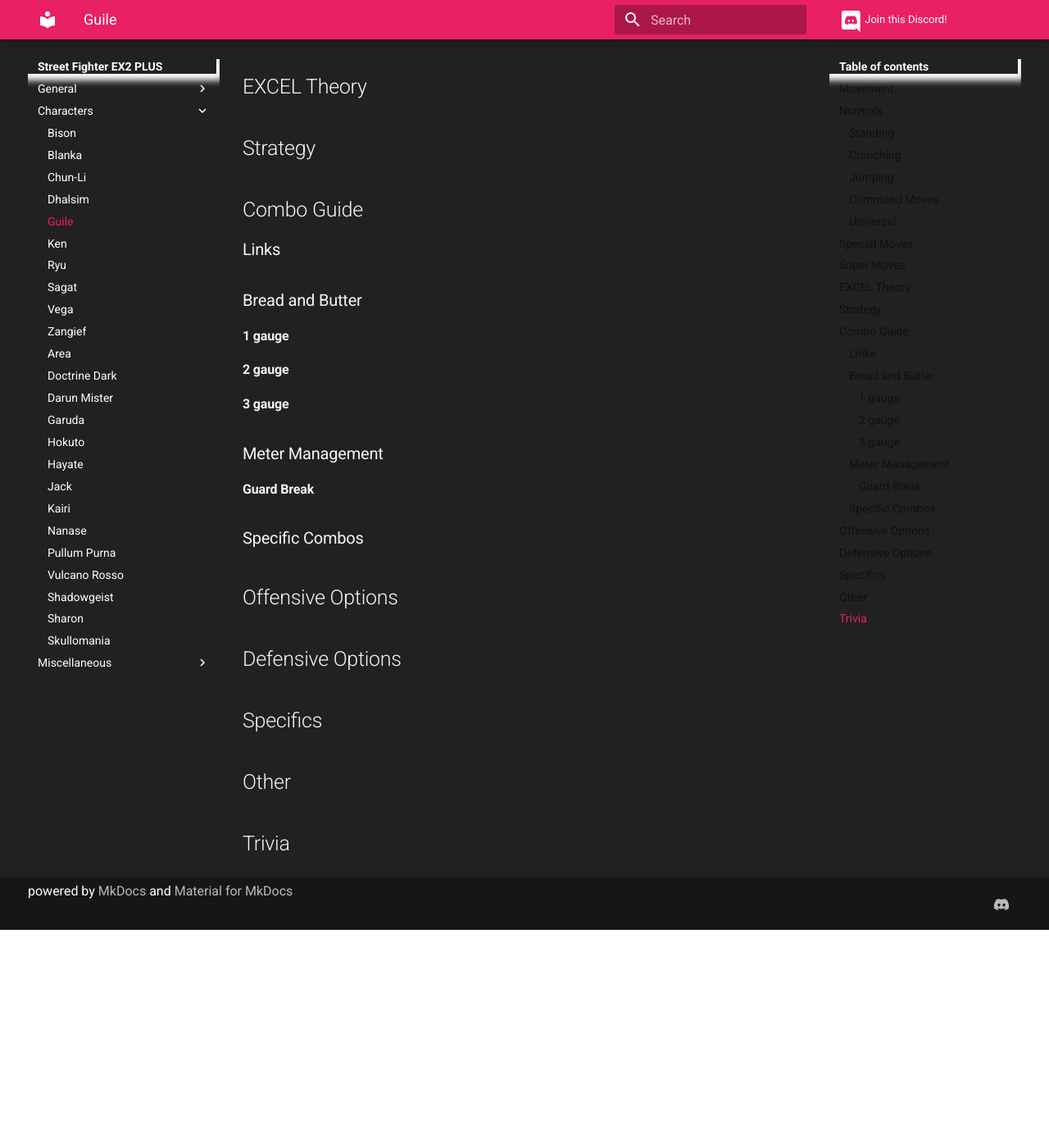
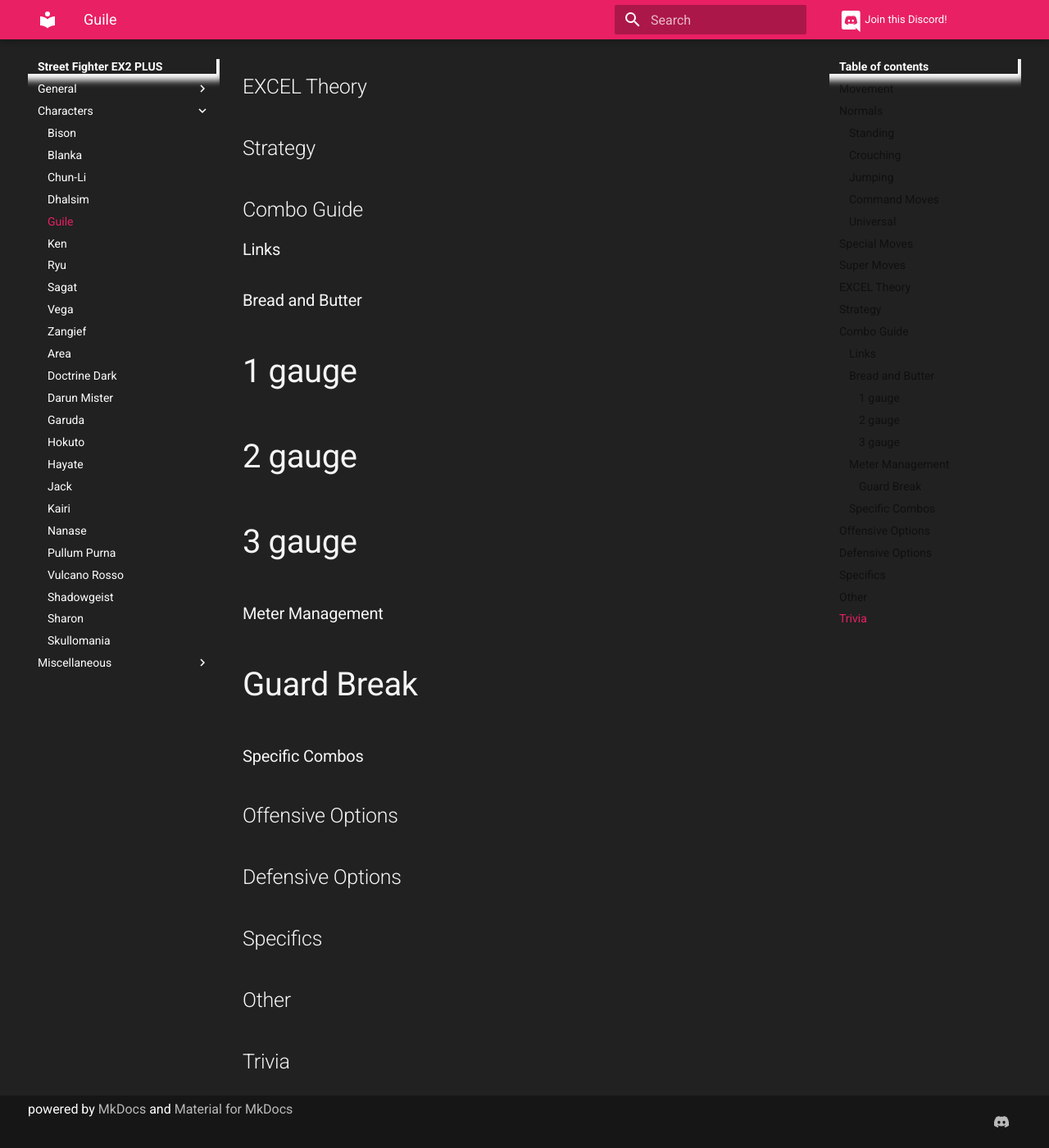
Before and after one commit to ratherlife/EX2-PLUS, an MkDocs documentation site: the page built from docs/characters/guile.md, in a window 1280 px wide and 1400 px high, scrolled down 753 px. Shown: the whole window at 82% size. Built offline with MkDocs 1.6.1 and Material for MkDocs 9.7.7, drawn with Linux system fonts in a browser that asks for light colours; a script that is not in the unit is left out; before the commit the page ends 1887 px from its top, so only the background shows below that.

Commit message:
Update dark_theme.css

```diff
--- a/docs/stylesheets/dark_theme.css
+++ b/docs/stylesheets/dark_theme.css
@@ -18,6 +18,11 @@
 */
 .md-main h1 {
   color: white !important;
+}
+
+.md-main h4 {
+  font-size: 2rem;
+  font-weight: 400;
 }
 
 /*
```
